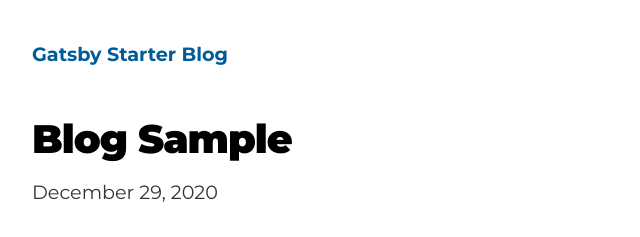
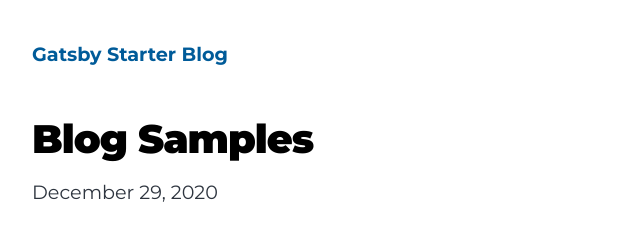
Before and after one commit to vidhyaSethuraman/gatsbytry1, a Gatsby site: page /blog-sample/ in a window 1280 px wide. Shown: the top 237 px of the page, 292-932 px from the left. Built offline with nearby package versions, Linux system fonts and the light colour scheme; Gatsby itself is replaced by a stand-in of ours.

Commit message:
Update Blog “blog-sample/index”

```diff
--- a/content/blog/blog-sample/index.md
+++ b/content/blog/blog-sample/index.md
@@ -1,5 +1,5 @@
 ---
-title: Blog Sample
+title: Blog Samples
 date: 2020-12-29T13:27:10.489Z
 description: sample description
 ---
```
